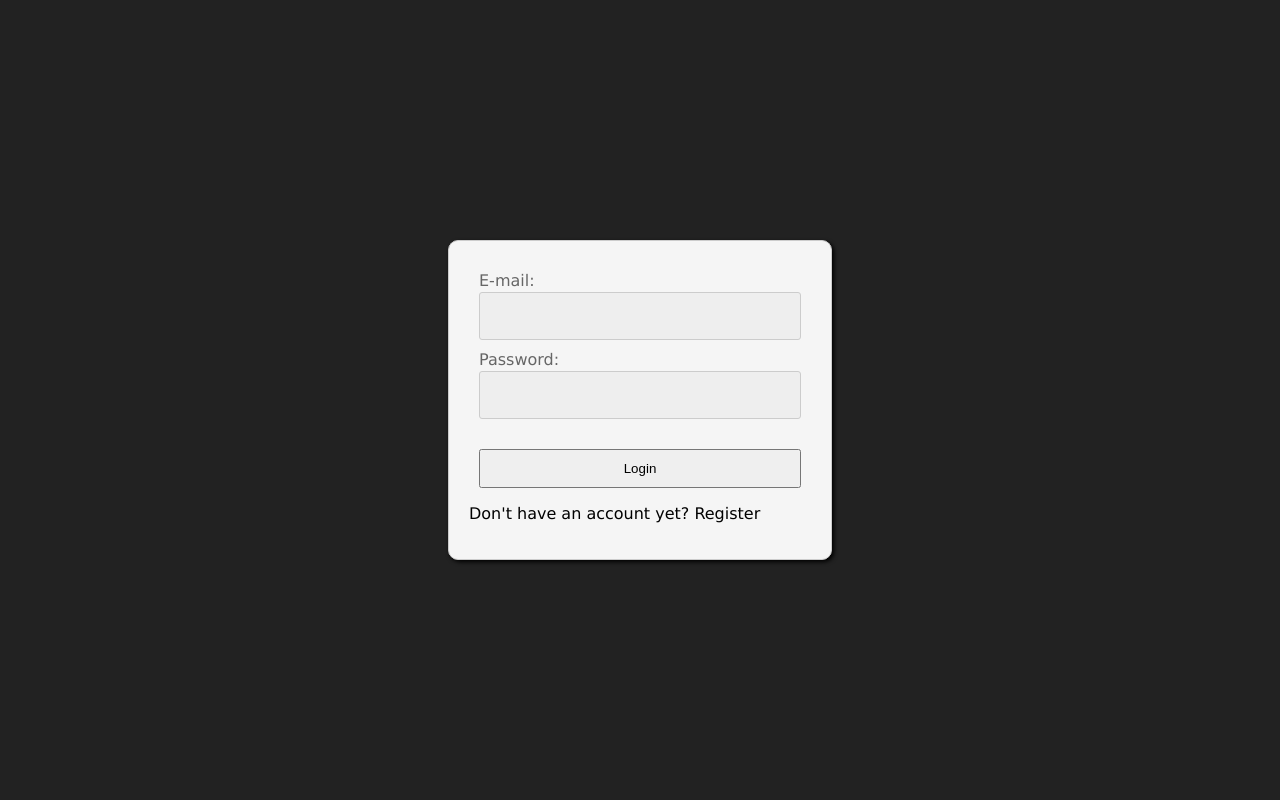
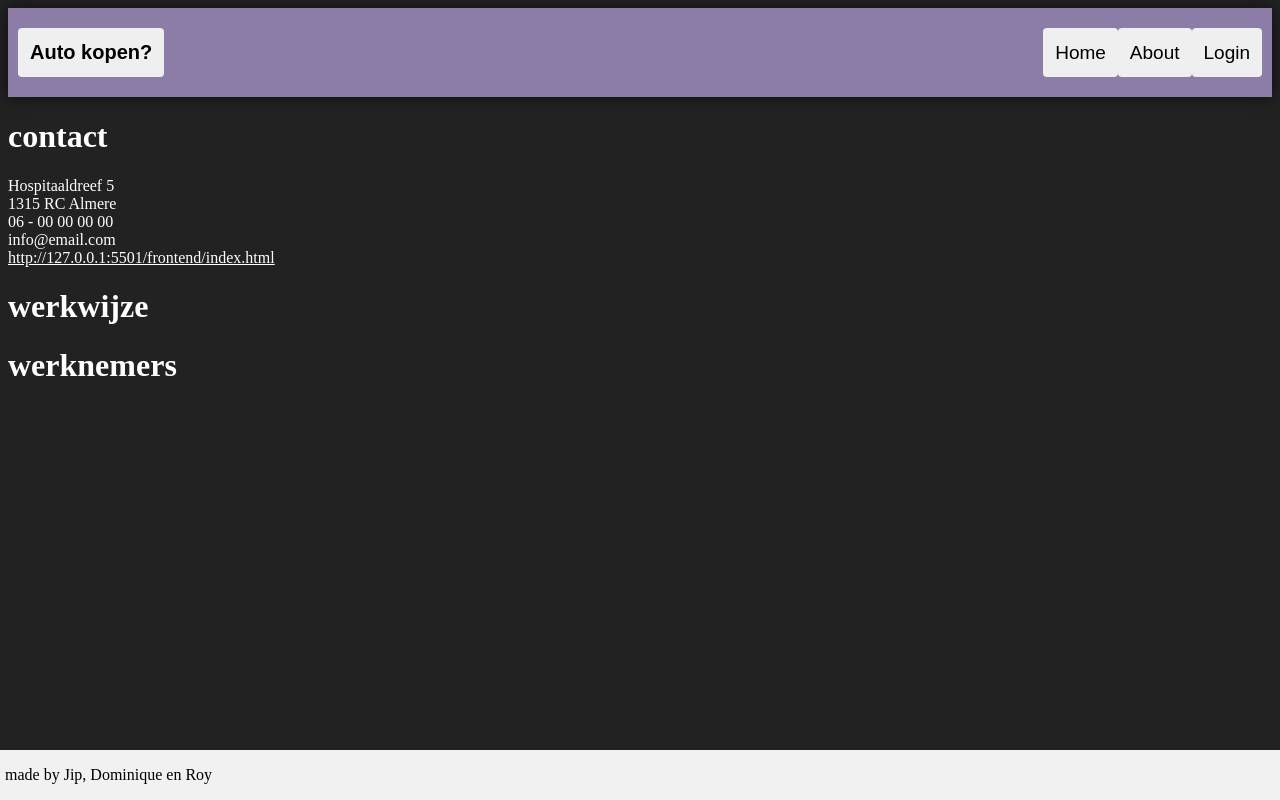
Before and after one commit to jipvanb/Development-4, a plain HTML site: page frontend/index.html in a window 1280 px wide. Drawn offline with Linux system fonts and the light colour scheme.

Commit message:
added to frontend

```diff
--- a/frontend/index.html
+++ b/frontend/index.html
@@ -37,7 +37,7 @@
         <p>Already have an account? <a onclick="showPage('loginPage')">Login</a></p>
     </div>
     <!-- Login page -->
-    <div class="container page" id="loginPage">
+    <div class="hidden container page" id="loginPage">
         <div class="input">
             <span class="label">E-mail:</span>
             <input class="inputclass" type="text" name="email" id="email2">
@@ -51,16 +51,28 @@
         </div>
         <p>Don't have an account yet? <span onclick="showPage('registerPage')">Register</span></p>
     </div>
-    <!-- User info page -->
-    <div class="hidden page" id="mainPage">
+    <!-- main page -->
+    <div class="page" id="mainPage">
         <div class="header">
             <button class="logo">Auto kopen?</button>
             <div class="header-right">
                 <button class="button">Home</button>
                 <button class="button">About</button>
-                <button id="logout" onclick="logout()">Logout</button>
+                <button id="logout" onclick="buttonlogout()">Logout</button>
             </div>
         </div>
+
+        <h1>contact</h1>
+            <p>
+                Hospitaaldreef 5<br>
+                1315 RC Almere<br>
+                06 - 00 00 00 00<br>
+                info@email.com<br>
+                <a href="http://127.0.0.1:5501/frontend/index.html" style="color: white">http://127.0.0.1:5501/frontend/index.html</a>
+            </p>
+        <h1>werkwijze</h1>
+        <h1>werknemers</h1>
+
         <div class="footer">
             <p>made by Jip, Dominique en Roy</p>
         </div>
--- a/frontend/main.css
+++ b/frontend/main.css
@@ -1,5 +1,6 @@
 body{
     background-color: #222;
+    color: #fff;
 }
 
 .container{
--- a/frontend/main.js
+++ b/frontend/main.js
@@ -35,6 +35,7 @@ function login() {
             setCookie("token", res.access_token, 365);
             showPage("mainPage");
             getUser();
+            logoutButton.innerHTML = "Logout";
         }
     });
 }
@@ -48,17 +49,33 @@ function getUser() {
     });
 }
 
-function checkCookie() {
-    // Check if cookie exists
+const logoutButton = document.getElementById("logout");
+
+function setLogoutButton(){
     if (getCookie("token")) {
-        showPage("mainPage");
-        getUser();
+        logoutButton.innerHTML = "Logout";
+        console.log("you are currently logged in");
+    } else {
+        logoutButton.innerHTML = "Login";
+        console.log("you are currently logged out");
     }
 }
 
+function buttonlogout() {
+    if (getCookie("token")) {
+        logout();
+        console.log("logged out");
+    } else {
+        showPage("loginPage");
+        console.log("go to login page");
+    }
+}
+
+
 function logout(){
     deleteCookie("token");
-    showPage("loginPage");
+    logoutButton.innerHTML = "Login";
+    console.log("logged out");
 }
 
 
@@ -148,4 +165,4 @@ function deleteCookie(cname) {
 }
 
 bindEvents();
-checkCookie();
+setLogoutButton();
```
